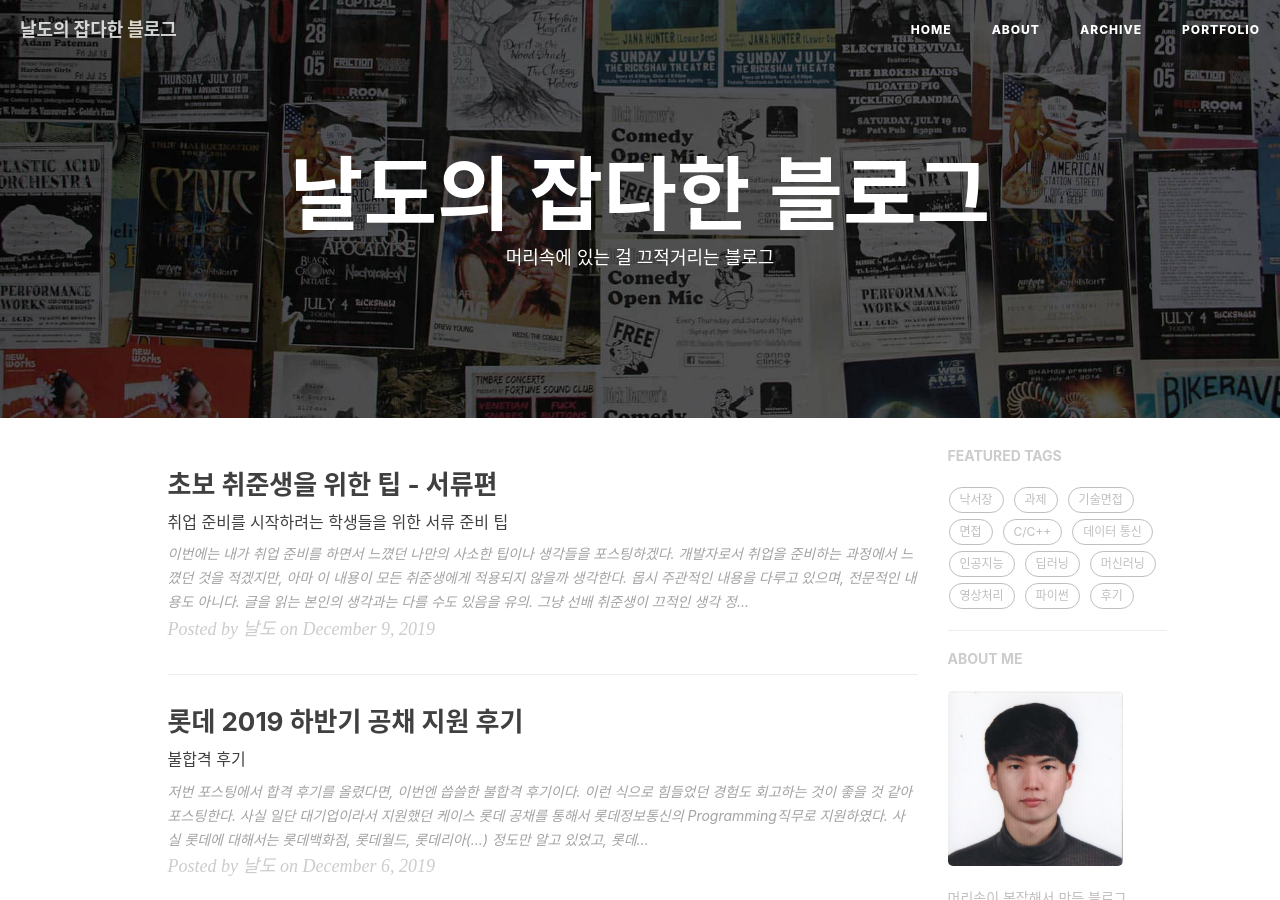
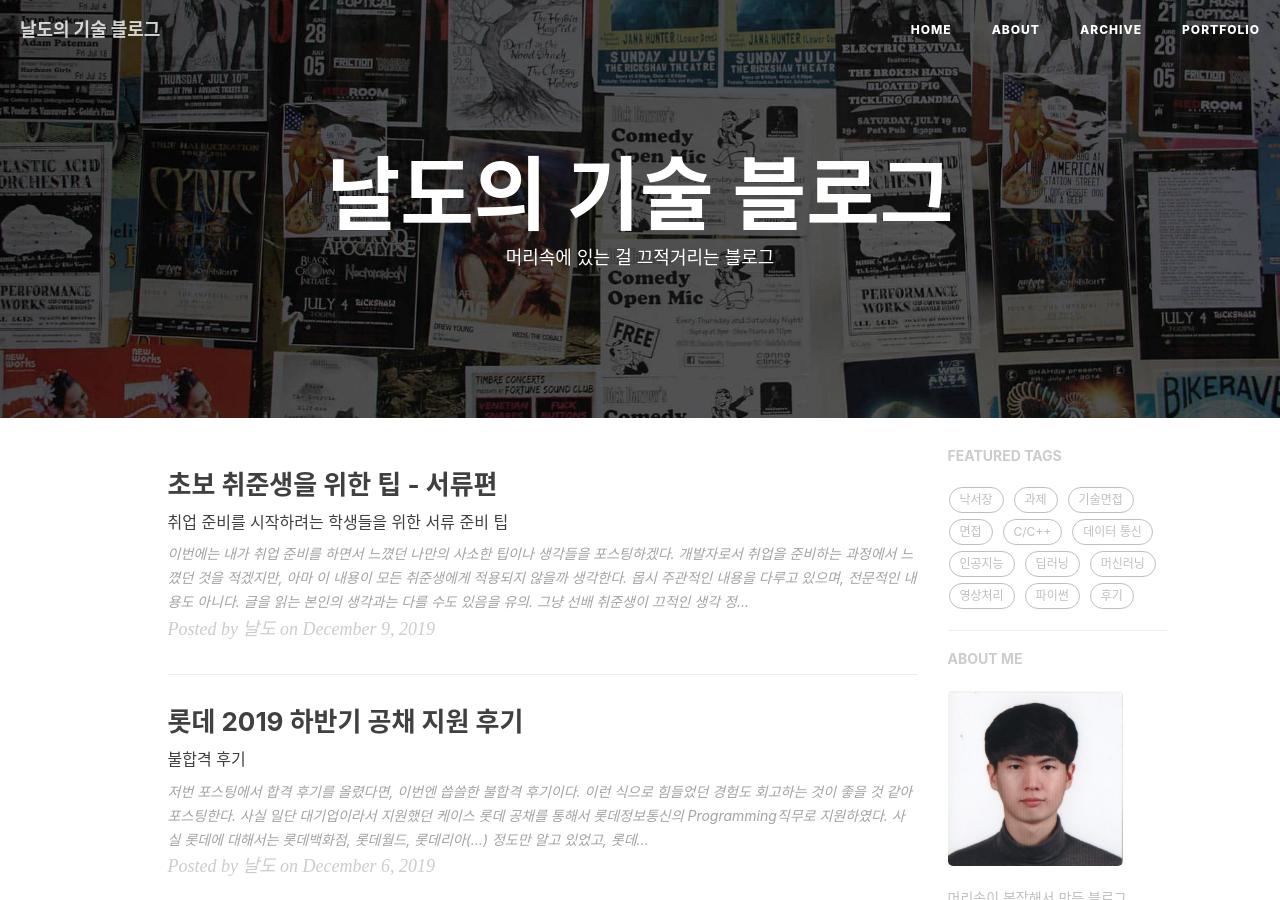
Before and after one commit to NaRDo627/NaLDo627.github.io, a Jekyll site: the page built from index.html, in a window 1280 px wide and 900 px high. Built offline with Jekyll 4.4.1, drawn with Linux system fonts in a browser that asks for light colours; nearby versions of some CDN libraries; the list of posts is cut into pages by our own code; comment, search, counter and statistics services are not loaded; some of the changed text lies outside the part shown.

Commit message:
fix) re-renamed blog title (roll-back)

```diff
--- a/_config.yml
+++ b/_config.yml
@@ -1,5 +1,5 @@
 # Site settings
-title: 날도의 잡다한 블로그
+title: 날도의 기술 블로그
 SEOTitle: 날도의 잡다한 기술 블로그 | NaLDo's IT Blog
 header-img: img/home-bg.jpg
 email: naruhodo627@gmail.com
```
